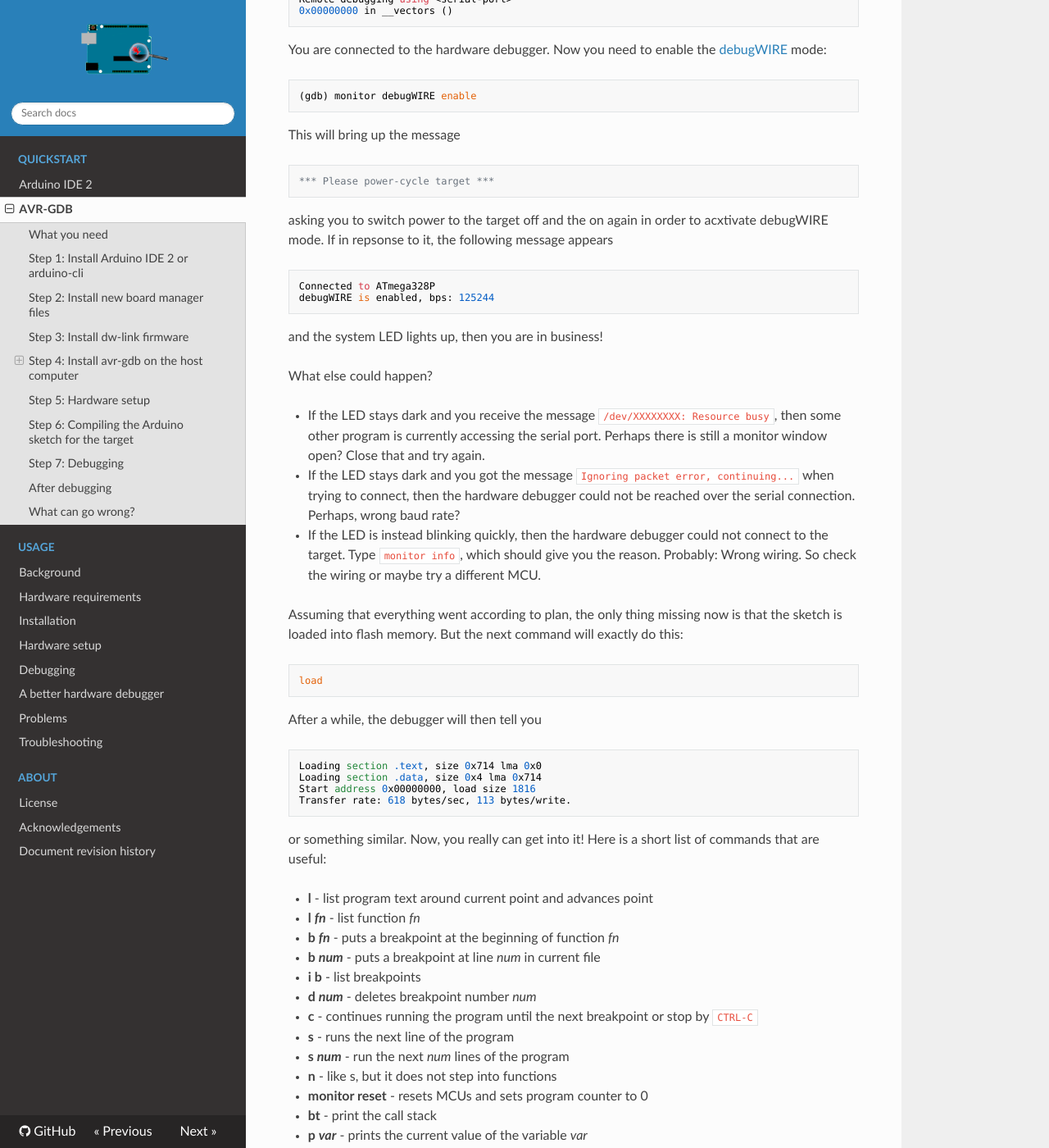
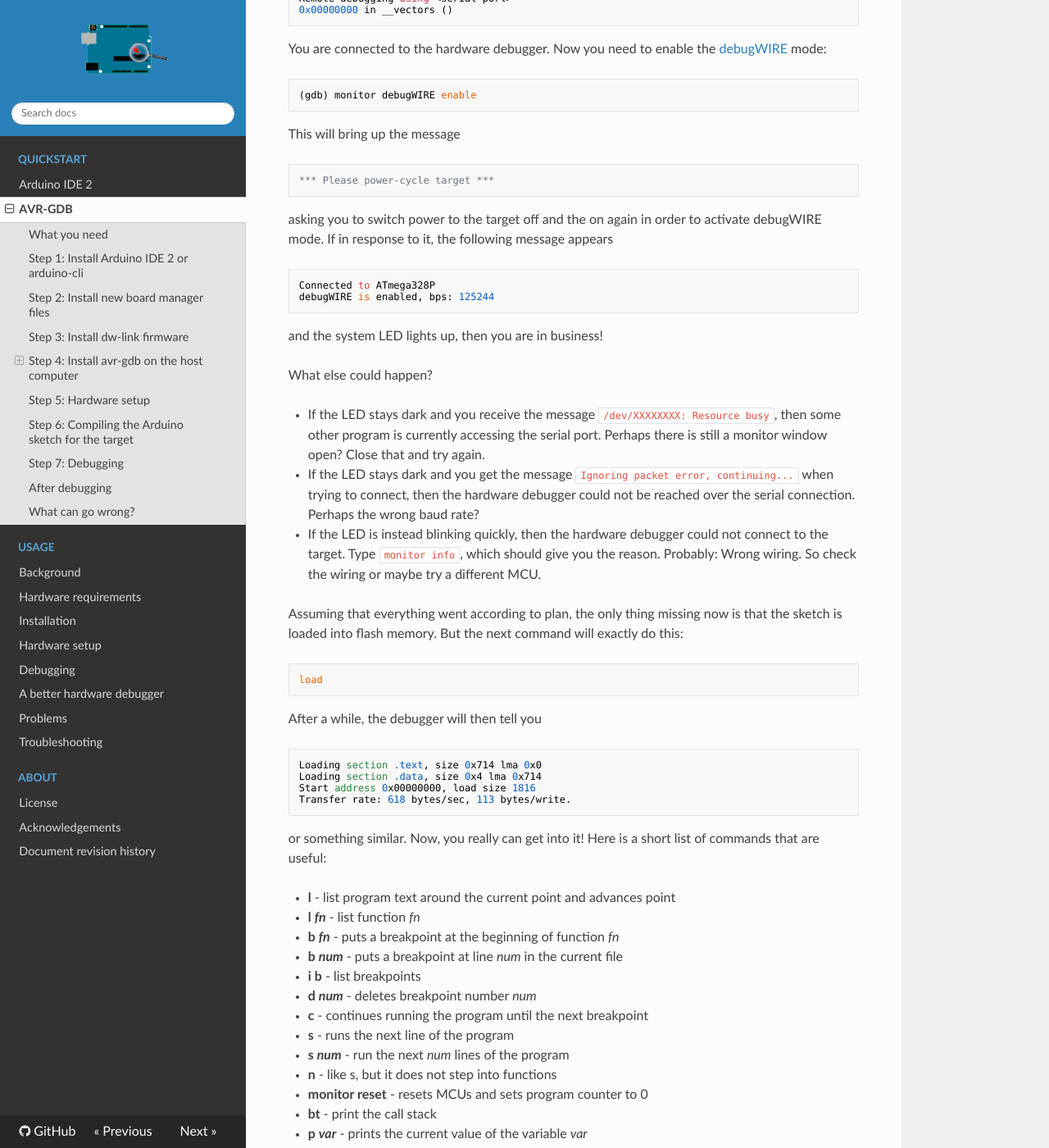
Before and after one commit to felias-fogg/dw-link, an MkDocs documentation site: the page built from docs/quickstart-AVR-GDB.md, in a window 1280 px wide and 1400 px high, scrolled down 5470 px. Shown: the whole window at 82% size. Built offline with MkDocs 1.6.1, drawn with Linux system fonts in a browser that asks for light colours; nearby versions of some CDN libraries; some of the changed text lies outside the part shown.

````diff
--- a/docs/quickstart-AVR-GDB.md
+++ b/docs/quickstart-AVR-GDB.md
@@ -164,7 +164,7 @@ This will bring up the message
 *** Please power-cycle target ***
 ```
 
-asking you to switch power to the target off and the on again in order to acxtivate debugWIRE mode. If in repsonse to it, the following message appears
+asking you to switch power to the target off and the on again in order to activate debugWIRE mode. If in response to it, the following message appears
 
 ```
 Connected to ATmega328P
@@ -176,7 +176,7 @@ and the system LED lights up, then you are in business!
 What else could happen?
 
 * If the LED stays dark and you receive the message `/dev/XXXXXXXX: Resource busy`, then some other program is currently accessing the serial port. Perhaps there is still a monitor window open? Close that and try again.
-* If the LED stays dark and you got the message `Ignoring packet error, continuing...` when trying to connect, then the hardware debugger could not be reached over the serial connection. Perhaps, wrong baud rate?
+* If the LED stays dark and you get the message `Ignoring packet error, continuing...` when trying to connect, then the hardware debugger could not be reached over the serial connection. Perhaps the wrong baud rate?
 
 * If the LED is instead blinking quickly, then the hardware debugger could not connect to the target. Type `monitor info`, which should give you the reason. Probably: Wrong wiring. So check the wiring or maybe try a different MCU.
 
@@ -197,13 +197,13 @@ Transfer rate: 618 bytes/sec, 113 bytes/write.
 
 or something similar. Now, you really can get into it! Here is a short list of commands that are useful:
 
-- **l** - list program text around current point and advances point
+- **l** - list program text around the current point and advances point
 - **l *fn*** - list function *fn*
 - **b *fn*** - puts a breakpoint at the beginning of function *fn*
-- **b *num*** - puts a breakpoint at line *num* in current file
+- **b *num*** - puts a breakpoint at line *num* in the current file
 - **i b** - list breakpoints
 - **d *num*** - deletes breakpoint number *num*
-- **c** - continues running the program until the next breakpoint or stop by `CTRL-C`
+- **c** - continues running the program until the next breakpoint
 - **s** - runs the next line of the program
 - **s *num*** - run the next *num* lines of the program
 - **n** - like s, but it does not step into functions
--- a/docs/quickstart-Arduino-IDE2.md
+++ b/docs/quickstart-Arduino-IDE2.md
@@ -19,7 +19,7 @@ You can turn your Arduino Uno into a hardware debugger that can be used for embe
 
 You probably already have the Arduino IDE 2 installed. If not, download and install it from https://arduino.cc.
 
-**Check:** Start IDE and check the `About Arduino` entry under the `Arduino` or `Help` menu for the version number. It should be >= 2.3.0.
+**Check:** Start the IDE and check the `About Arduino` entry under the `Arduino` or `Help` menu for the version number. It should be >= 2.3.0.
 
 ## Step 2: Install new board manager files
 
@@ -87,7 +87,7 @@ The yellow LED is the *system LED*, and the red one is the *ATtiny-LED*. The sys
 - In the `Tools` menu,  choose `1 MHz (internal)` as the `Clock Source`  (assuming that the ATtiny is as it comes from the factory and no fuse has been changed).
 - In the `Sketch` menu, select `Optimize for Debugging`.
 - Compile the code by clicking the `Verify` button in the upper left corner.
-- Open the debug panes by clicking the debug symbol (bug with triangle) in the left sidebar.
+- Open the debug panes by clicking the debug symbol (bug with a triangle) in the left sidebar.
 - Click the debug symbol in the top row to start debugging. This will start the debugger and the debug server. The activities are logged in the `Debug Console` and the `gdb-server` console in the bottom right part of the window.
 - You will probably be asked to "power-cycle the target." This means that you need to remove power from the target and then reconnect it, activating the debugWIRE mode.
 - After the debugger and gdb-server have been started, the debugger will start executing the program on the target. Execution will stop at the first line of the `setup` function.
````
Also changed, not shown: other parts of docs/quickstart-AVR-GDB.md (+4 -4 lines), 5 other files.
